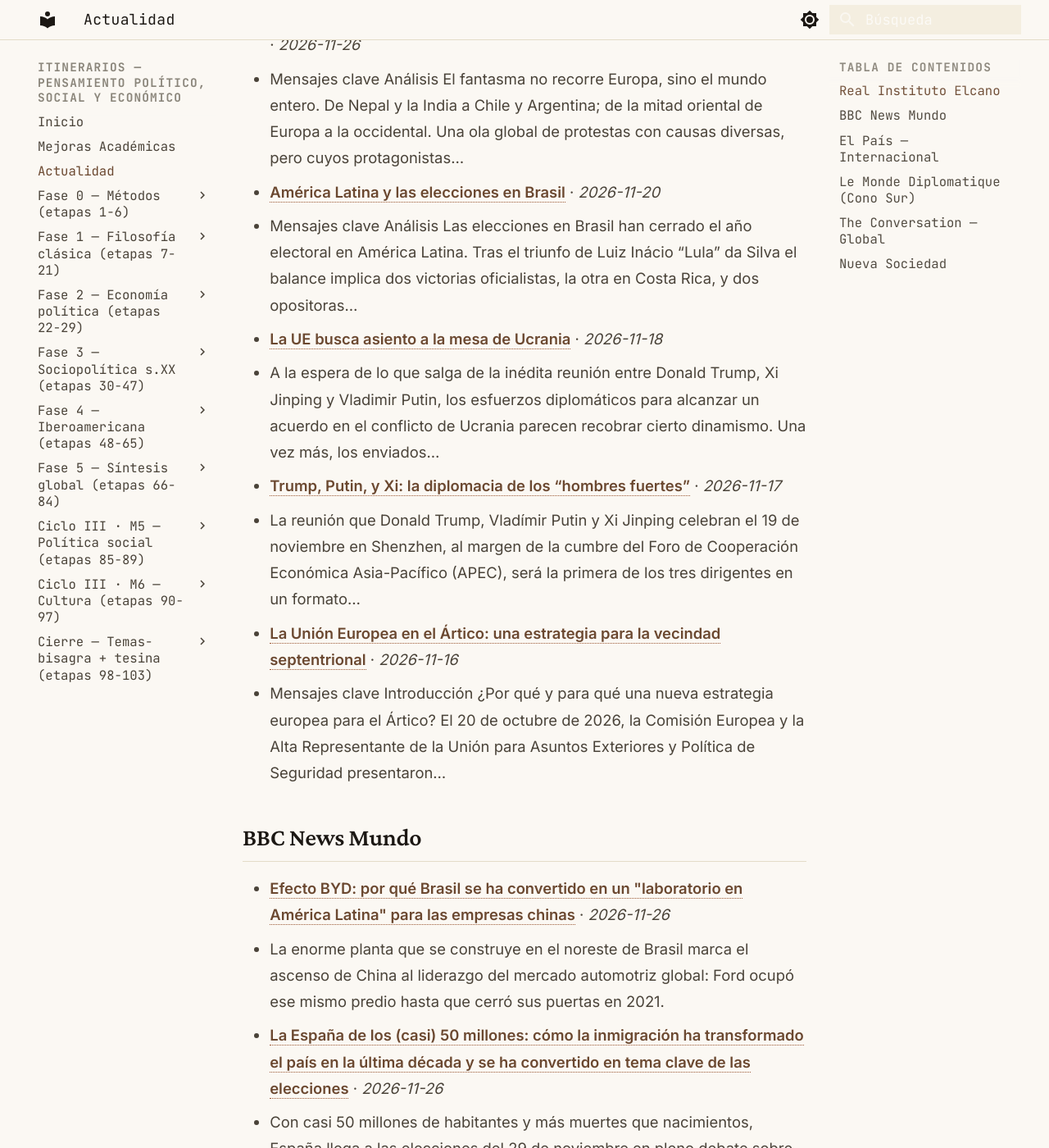
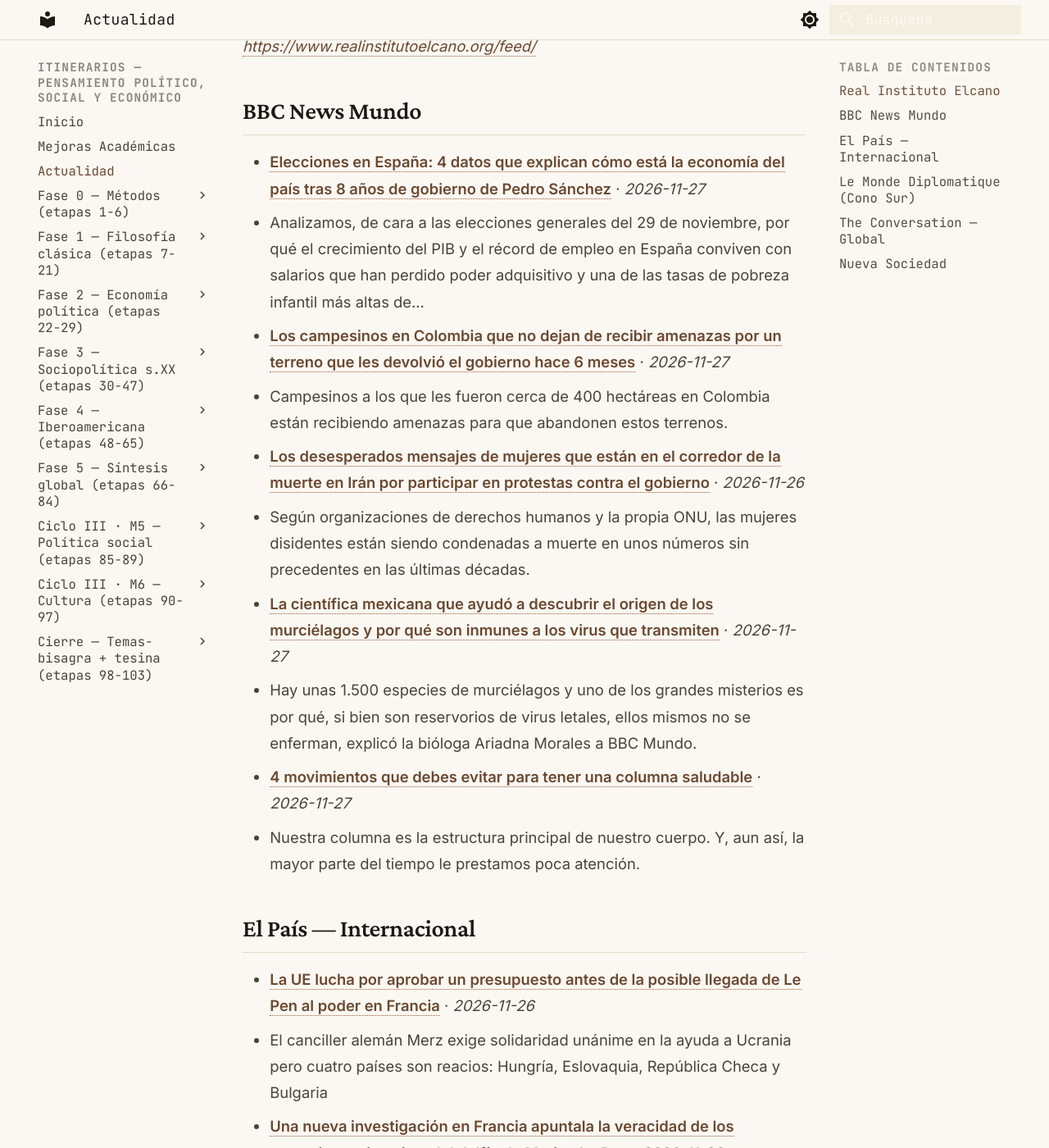
Before and after one commit to MrSpagVi/Curso, an MkDocs documentation site: the page built from docs/actualidad.md, in a window 1280 px wide and 1400 px high, scrolled down 717 px. Shown: the whole window at 82% size. Built offline with MkDocs 1.6.1 and Material for MkDocs 9.7.7, drawn with Linux system fonts in a browser that asks for light colours; some of the changed text lies outside the part shown.

Commit message:
auto: actualidad 2026-11-27

```diff
--- a/docs/actualidad.md
+++ b/docs/actualidad.md
@@ -6,45 +6,36 @@ title: Actualidad
 
 Últimos titulares de fuentes que dictan agenda en ciencia política y geopolítica. Actualizado automáticamente cada día (vía GitHub Actions).
 
-_Última actualización: 2026-11-26 16:05 UTC_
+_Última actualización: 2026-11-27 15:52 UTC_
 
 !!! tip "Ritual mensual — #actualidad"
     El último sábado de cada mes: agarrá **un** titular de los de abajo y escribí **300 palabras** aplicándole **2 autores** del último mes que leíste. ¿Qué diría cada uno? ¿En qué chocan? No resumas la noticia — usala como caso para pensar con las herramientas que venís construyendo. Guardá el texto con el tag `#actualidad` en tu sistema de notas. Esto convierte la teoría en criterio sobre la coyuntura: el objetivo del plan no es citar a Maquiavelo, es leer el presente con él.
 
 ## Real Instituto Elcano
 
-- **[El otoño del descontento: soluciones europeas al malestar de su juventud](https://www.realinstitutoelcano.org/analisis/el-otono-del-descontento-soluciones-europeas-al-malestar-de-su-juventud/)** · *2026-11-26*
-  - Mensajes clave Análisis El fantasma no recorre Europa, sino el mundo entero. De Nepal y la India a Chile y Argentina; de la mitad oriental de Europa a la occidental. Una ola global de protestas con causas diversas, pero cuyos protagonistas…
-- **[América Latina y las elecciones en Brasil](https://www.realinstitutoelcano.org/analisis/america-latina-y-las-elecciones-en-brasil/)** · *2026-11-20*
-  - Mensajes clave Análisis Las elecciones en Brasil han cerrado el año electoral en América Latina. Tras el triunfo de Luiz Inácio “Lula” da Silva el balance implica dos victorias oficialistas, la otra en Costa Rica, y dos opositoras…
-- **[La UE busca asiento a la mesa de Ucrania](https://www.realinstitutoelcano.org/comentarios/la-ue-busca-asiento-a-la-mesa-de-ucrania/)** · *2026-11-18*
-  - A la espera de lo que salga de la inédita reunión entre Donald Trump, Xi Jinping y Vladimir Putin, los esfuerzos diplomáticos para alcanzar un acuerdo en el conflicto de Ucrania parecen recobrar cierto dinamismo. Una vez más, los enviados…
-- **[Trump, Putin, y Xi: la diplomacia de los “hombres fuertes”](https://www.realinstitutoelcano.org/comentarios/trump-putin-y-xi-la-diplomacia-de-los-hombres-fuertes/)** · *2026-11-17*
-  - La reunión que Donald Trump, Vladímir Putin y Xi Jinping celebran el 19 de noviembre en Shenzhen, al margen de la cumbre del Foro de Cooperación Económica Asia-Pacífico (APEC), será la primera de los tres dirigentes en un formato…
-- **[La Unión Europea en el Ártico: una estrategia para la vecindad septentrional](https://www.realinstitutoelcano.org/analisis/la-union-europea-en-el-artico-una-estrategia-para-la-vecindad-septentrional/)** · *2026-11-16*
-  - Mensajes clave Introducción ¿Por qué y para qué una nueva estrategia europea para el Ártico? El 20 de octubre de 2026, la Comisión Europea y la Alta Representante de la Unión para Asuntos Exteriores y Política de Seguridad presentaron…
+_Sin datos en esta ejecución. Visitar fuente: [https://www.realinstitutoelcano.org/feed/](https://www.realinstitutoelcano.org/feed/)_
 
 ## BBC News Mundo
 
-- **[Efecto BYD: por qué Brasil se ha convertido en un "laboratorio en América Latina" para las empresas chinas](https://www.bbc.com/mundo/articles/ck1ewnv46x70o?at_medium=RSS&at_campaign=rss)** · *2026-11-26*
-  - La enorme planta que se construye en el noreste de Brasil marca el ascenso de China al liderazgo del mercado automotriz global: Ford ocupó ese mismo predio hasta que cerró sus puertas en 2021.
-- **[La España de los (casi) 50 millones: cómo la inmigración ha transformado el país en la última década y se ha convertido en tema clave de las elecciones](https://www.bbc.com/mundo/articles/ckq5vgpwwq76o?at_medium=RSS&at_campaign=rss)** · *2026-11-26*
-  - Con casi 50 millones de habitantes y más muertes que nacimientos, España llega a las elecciones del 29 de noviembre en pleno debate sobre cómo gestionar la inmigración.
-- **["Pasé décadas como agente del FBI y este es el caso que no pude dejar atrás"](https://www.bbc.com/mundo/articles/c6174wy0l54eo?at_medium=RSS&at_campaign=rss)** · *2026-11-25*
-  - Jane Collins casi había perdido la esperanza de ver a Michael Donovan y Richard Moore comparecer ante la justicia. Entonces fueron acusados de robar al hermano de un autor de un tiroteo masivo.
-- **[Inés Gómez Mont, la exestrella de TV mexicana prófuga de la justicia cuya huida a España causó un roce diplomático entre los gobiernos de Trump y Sheinbaum](https://www.bbc.com/mundo/articles/crjeqy9ynvnyo?at_medium=RSS&at_campaign=rss)** · *2026-11-26*
-  - La presentadora aceptó salir de forma voluntaria de EE.UU. y fue enviada a España. México pidió su extradición en 2025.
-- **[El papa Francisco y el diablo: cómo el cristianismo moldeó la figura de satán para combatir a otras religiones](https://www.bbc.com/mundo/articles/c6zjrm77lrgwo?at_medium=RSS&at_campaign=rss)** · *2026-11-26*
-  - Desde los cuernos de Pan hasta el tridente de Poseidón: el cristianismo tomó símbolos de otras religiones para construir la imagen del diablo. Sin embargo, esa representación dista mucho de la figura que describió el fallecido papa…
+- **[Elecciones en España: 4 datos que explican cómo está la economía del país tras 8 años de gobierno de Pedro Sánchez](https://www.bbc.com/mundo/articles/c3rrgd44kqk2o?at_medium=RSS&at_campaign=rss)** · *2026-11-27*
+  - Analizamos, de cara a las elecciones generales del 29 de noviembre, por qué el crecimiento del PIB y el récord de empleo en España conviven con salarios que han perdido poder adquisitivo y una de las tasas de pobreza infantil más altas de…
+- **[Los campesinos en Colombia que no dejan de recibir amenazas por un terreno que les devolvió el gobierno hace 6 meses](https://www.bbc.com/mundo/articles/cqevrxnk1p8po?at_medium=RSS&at_campaign=rss)** · *2026-11-27*
+  - Campesinos a los que les fueron cerca de 400 hectáreas en Colombia están recibiendo amenazas para que abandonen estos terrenos.
+- **[Los desesperados mensajes de mujeres que están en el corredor de la muerte en Irán por participar en protestas contra el gobierno](https://www.bbc.com/mundo/articles/cj62p7wv9qnxo?at_medium=RSS&at_campaign=rss)** · *2026-11-26*
+  - Según organizaciones de derechos humanos y la propia ONU, las mujeres disidentes están siendo condenadas a muerte en unos números sin precedentes en las últimas décadas.
+- **[La científica mexicana que ayudó a descubrir el origen de los murciélagos y por qué son inmunes a los virus que transmiten](https://www.bbc.com/mundo/articles/cm62y8017lxpo?at_medium=RSS&at_campaign=rss)** · *2026-11-27*
+  - Hay unas 1.500 especies de murciélagos y uno de los grandes misterios es por qué, si bien son reservorios de virus letales, ellos mismos no se enferman, explicó la bióloga Ariadna Morales a BBC Mundo.
+- **[4 movimientos que debes evitar para tener una columna saludable](https://www.bbc.com/mundo/articles/cqevr0l23e1vo?at_medium=RSS&at_campaign=rss)** · *2026-11-27*
+  - Nuestra columna es la estructura principal de nuestro cuerpo. Y, aun así, la mayor parte del tiempo le prestamos poca atención.
 
 ## El País — Internacional
 
+- **[La UE lucha por aprobar un presupuesto antes de la posible llegada de Le Pen al poder en Francia](https://elpais.com/internacional/2026-11-26/la-ue-lucha-por-aprobar-un-presupuesto-antes-de-la-posible-llegada-de-le-pen-al-poder-en-francia.html)** · *2026-11-26*
+  - El canciller alemán Merz exige solidaridad unánime en la ayuda a Ucrania pero cuatro países son reacios: Hungría, Eslovaquia, República Checa y Bulgaria
 - **[Una nueva investigación en Francia apuntala la veracidad de los mensajes antisemitas del delfín de Marine Le Pen](https://elpais.com/internacional/2026-11-26/una-nueva-investigacion-en-francia-apuntala-la-veracidad-de-los-mensajes-antisemitas-del-delfin-de-marine-le-pen.html)** · *2026-11-26*
   - El diario ‘Le Monde’ publica más pruebas de las soflamas de Jordan Bardella, hoy presidente del Reagrupamiento Nacional, en 2013 en Facebook
 - **[La justicia francesa investiga la filtración de información confidencial para favorecer al partido de Le Pen](https://elpais.com/internacional/2026-11-26/un-caso-de-revelacion-de-secretos-judiciales-salpica-al-partido-de-le-pen.html)** · *2026-11-26*
   - Un delegado del Gobierno dimite por su posible implicación en este escándalo que muestra los crecientes vínculos entre altos cargos y el partido ultraderechista
-- **[La crisis climática expulsa a miles de europeos de sus casas](https://elpais.com/internacional/2026-11-26/la-crisis-climatica-expulsa-a-miles-de-europeos-de-sus-casas.html)** · *2026-11-26*
-  - El impacto de desastres y fenómenos meteorológicos cada vez más extremos obliga a replantear dónde y cómo será posible vivir en el futuro, y confronta a Europa con una realidad que parecía ajena y acotada a otras partes del mundo
 - **[Richard Posner, el juez que quería que las leyes tuvieran sentido](https://elpais.com/internacional/2026-11-25/richard-posner-el-juez-que-queria-que-las-leyes-tuvieran-sentido.html)** · *2026-11-25*
   - El magistrado, fallecido el 10 de noviembre a los 87 años, ha sido el jurista más influyente de Estados Unidos en el último medio siglo
 - **[Ni Yalta, ni cumbre: la nada con sifón](https://elpais.com/internacional/2026-11-22/ni-yalta-ni-cumbre-la-nada-con-sifon.html)** · *2026-11-22*
@@ -56,16 +47,16 @@ _Sin datos en esta ejecución. Visitar fuente: [https://www.eldiplo.org/feed/](h
 
 ## The Conversation — Global
 
-- **[‘That’s when the chaos began’: the fall of the Berlin Wall in the words of east and west Germans](https://theconversation.com/thats-when-the-chaos-began-the-fall-of-the-berlin-wall-in-the-words-of-east-and-west-germans-296018)** · *2026-11-26*
-  - Support for the Alternative für Deutschland (AfD) is roughly twice as high in east Germany than in the west.
-- **[To move across Arabia, stone-age humans needed both water and the right kinds of rock](https://theconversation.com/to-move-across-arabia-stone-age-humans-needed-both-water-and-the-right-kinds-of-rock-296900)** · *2026-11-26*
-  - An expedition through Arabia’s Rub’ al Khali desert uncovered abundant evidence of ancient lakes, but no sign of human occupation.
-- **[Russell Brand and the ‘blokeification’ of Christianity](https://theconversation.com/russell-brand-and-the-blokeification-of-christianity-297580)** · *2026-11-26*
-  - The ‘blokeification’ of Christianity describes an attempt to reshape Christian faith and religious identity through a masculine, often laddish, lens.
-- **[Behind the joy of Marc Chagall’s circus art is a story of loss and exile](https://theconversation.com/behind-the-joy-of-marc-chagalls-circus-art-is-a-story-of-loss-and-exile-297335)** · *2026-11-26*
-  - Marc Chagall: The Circus suggests that his dreamlike performers are really an exploration of the precarity of modern life.
-- **[Indonesia’s huge peat fires burn underground – so we still don’t know just how much carbon they have released](https://theconversation.com/indonesias-huge-peat-fires-burn-underground-so-we-still-dont-know-just-how-much-carbon-they-have-released-295732)** · *2026-11-26*
-  - These fires can emit more carbon than entire countries, but estimates remain uncertain. That’s why researchers are measuring how deeply they burn.
+- **[Dreaming of better sleep? Personalised mathematical modelling may help turn that dream into reality](https://theconversation.com/dreaming-of-better-sleep-personalised-mathematical-modelling-may-help-turn-that-dream-into-reality-296324)** · *2026-11-27*
+  - Poor sleep is recognised as a public health epidemic but there’s no one solution to getting a better night’s kip. Could mathematical modelling help you through?
+- **[Should you correct a friend’s health myth? Ask yourself this question first](https://theconversation.com/should-you-correct-a-friends-health-myth-ask-yourself-this-question-first-296630)** · *2026-11-27*
+  - Some health myths are harmless. A nurse who studies misinformation explains how to tell which are worth challenging, and how to raise them kindly.
+- **[Once logging stops, recovery of Vietnam’s tropical forests isn’t guaranteed](https://theconversation.com/once-logging-stops-recovery-of-vietnams-tropical-forests-isnt-guaranteed-294965)** · *2026-11-27*
+  - Hiking up rivers and sleeping in hammocks, our team spent months in the dense jungles of central Vietnam to track forest recovery.
+- **[Lebanon facing uncertain future as UN peacekeepers prepare to depart](https://theconversation.com/lebanon-facing-uncertain-future-as-un-peacekeepers-prepare-to-depart-297693)** · *2026-11-27*
+  - The UN’s peacekeeping mission in Lebanon is ending after nearly 50 years.
+- **[England and Wales are in a winter drought – which could make next summer even drier](https://theconversation.com/england-and-wales-are-in-a-winter-drought-which-could-make-next-summer-even-drier-290074)** · *2026-11-27*
+  - There are measures that can help England and Wales prepare for drier and hotter summers.
 
 ## Nueva Sociedad
 
```
